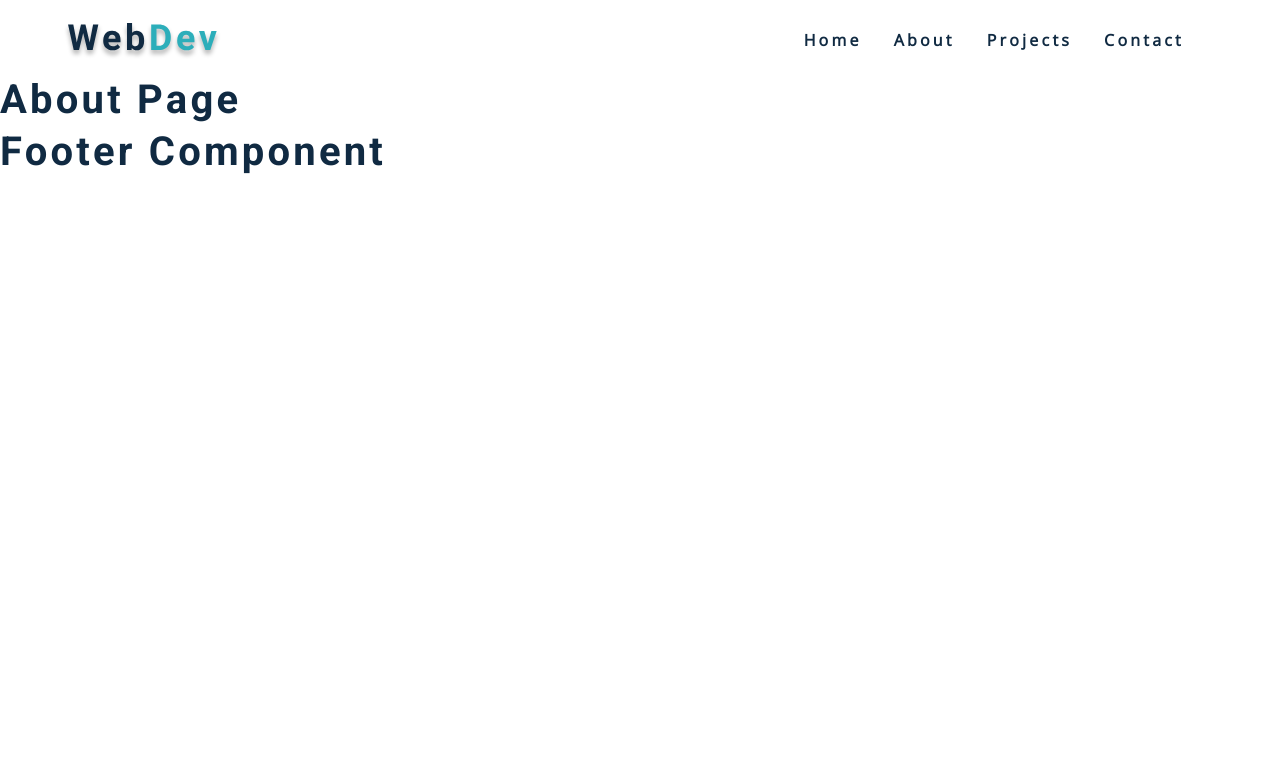
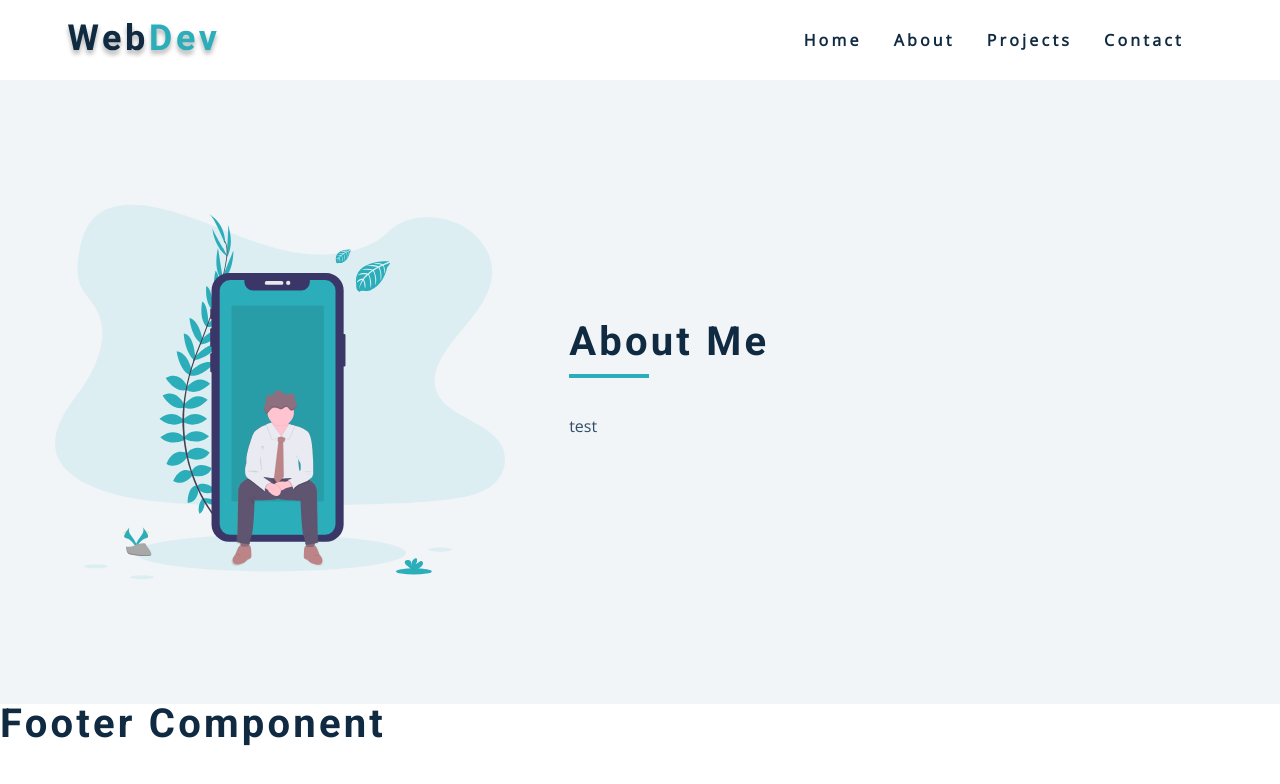
Before and after one commit to kenbom/gatsby-portfolio, a Gatsby site: page /about in a window 1280 px wide. Built offline with nearby package versions, Linux system fonts and the light colour scheme; Gatsby itself is replaced by a stand-in of ours.

Commit message:
add about page

```diff
--- a/src/pages/about.js
+++ b/src/pages/about.js
@@ -1,12 +1,21 @@
 import React from "react"
-import { graphql } from "gatsby"
 import Title from "../components/Title"
 import Seo from "../components/Seo"
+import heroImg from "../assets/images/hero.svg"
 
-const About = () => {
+const About = ( ) => {
   return (
     <>
-      <h2>about page</h2>
+      <Seo title="About" />
+      <section className="about-page">
+        <div className="section-center about-center">
+          <img src={heroImg} alt="about me" className="about-img-svg" />
+          <article className="about-text">
+            <Title title= "about me"/>
+            <p>test</p>
+          </article>
+        </div>
+      </section>
     </>
   )
 }
```
